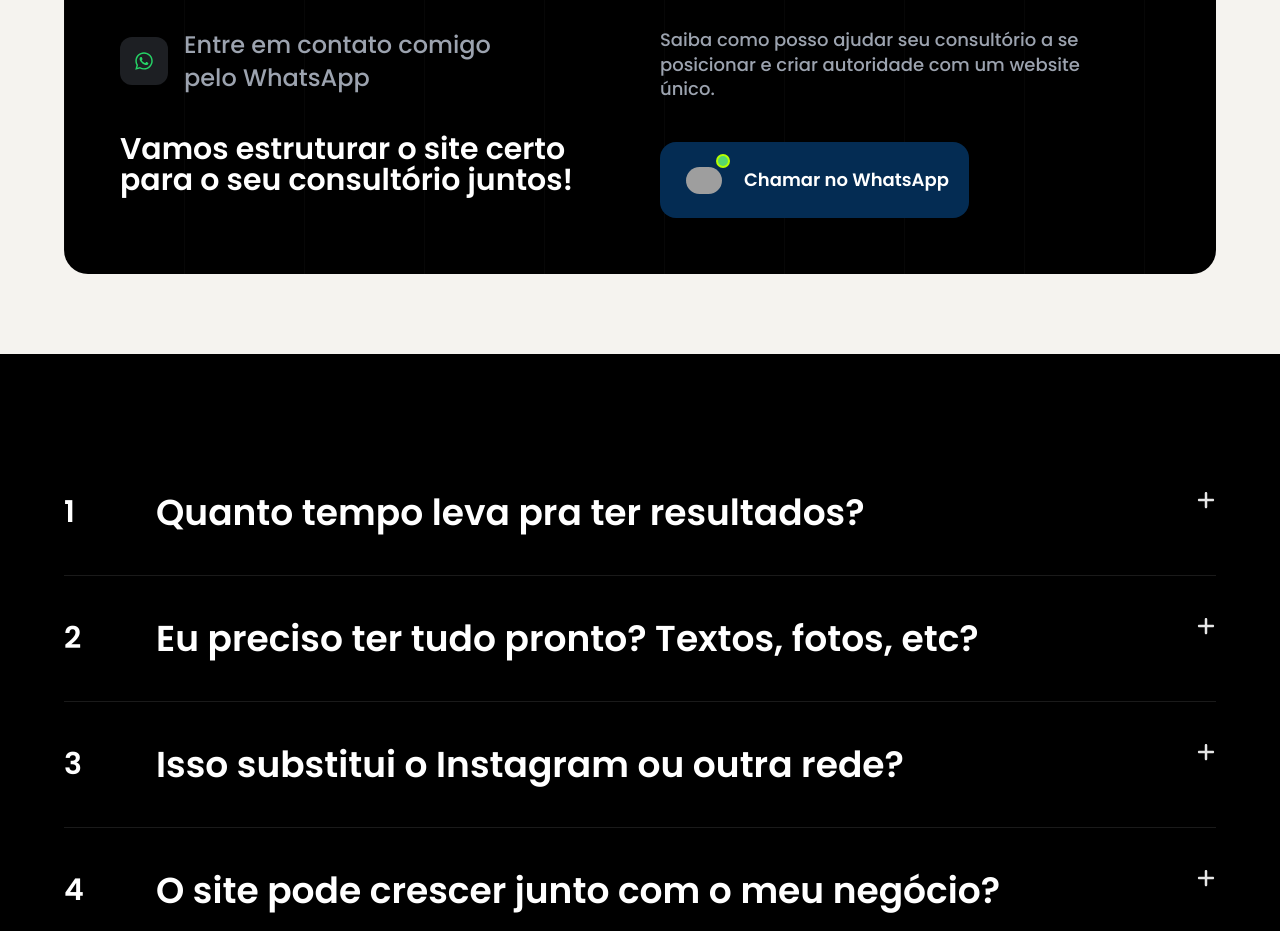
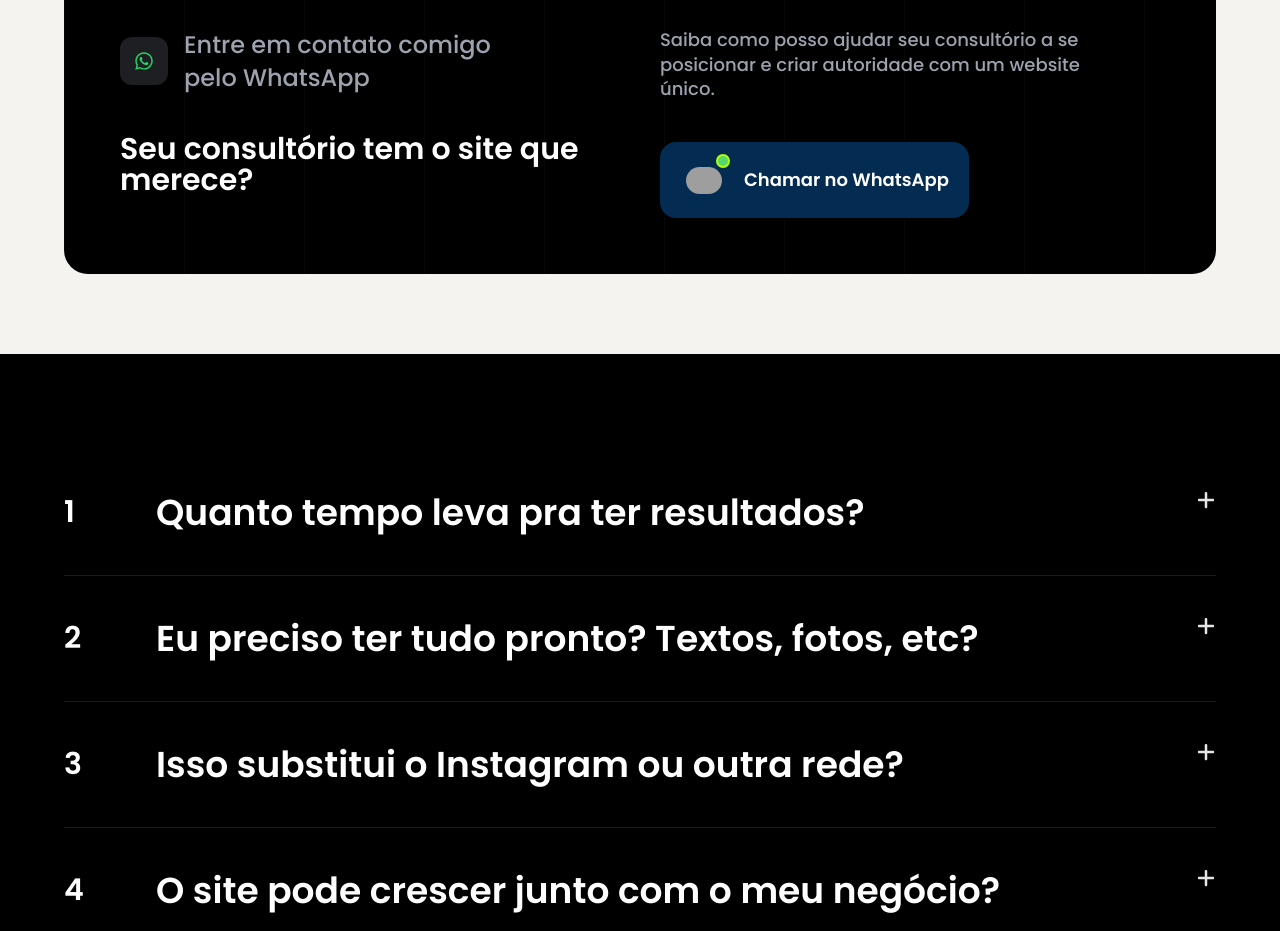
Before and after one commit to adryeldeev/siteFreelancerWeb-nextjs, a Next.js app: page / in a window 1280 px wide. Shown: the part 5340-6271 px from the top of the page. Built offline with nearby package versions, Linux system fonts and the light colour scheme; no server answers; grey boxes are pictures that could not be loaded.

Commit message:
atualizando frase cta

```diff
--- a/src/components/RecentProjectsSlider.tsx
+++ b/src/components/RecentProjectsSlider.tsx
@@ -175,7 +175,7 @@ export default function RecentProjectsSlider({
                 </div>
 
                 <h2 className="mt-7 max-w-xl font-[family-name:var(--font-poppins)] text-[2rem] font-semibold leading-[1.05] text-white md:mt-10 md:text-3xl">
-                  Vamos estruturar o site certo para o seu consultório juntos!
+                  Seu consultório tem o site que merece?
                 </h2>
               </div>
 
```
